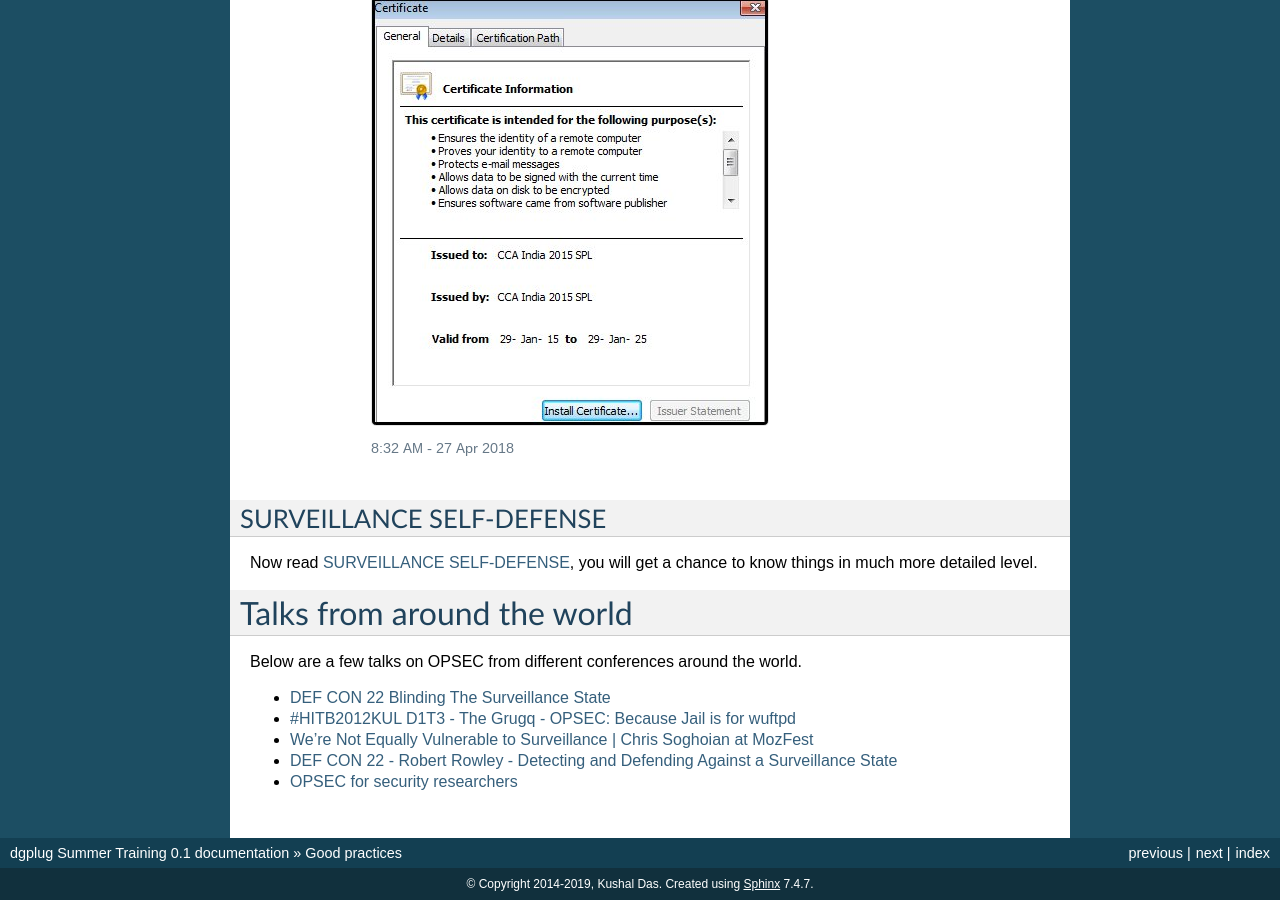
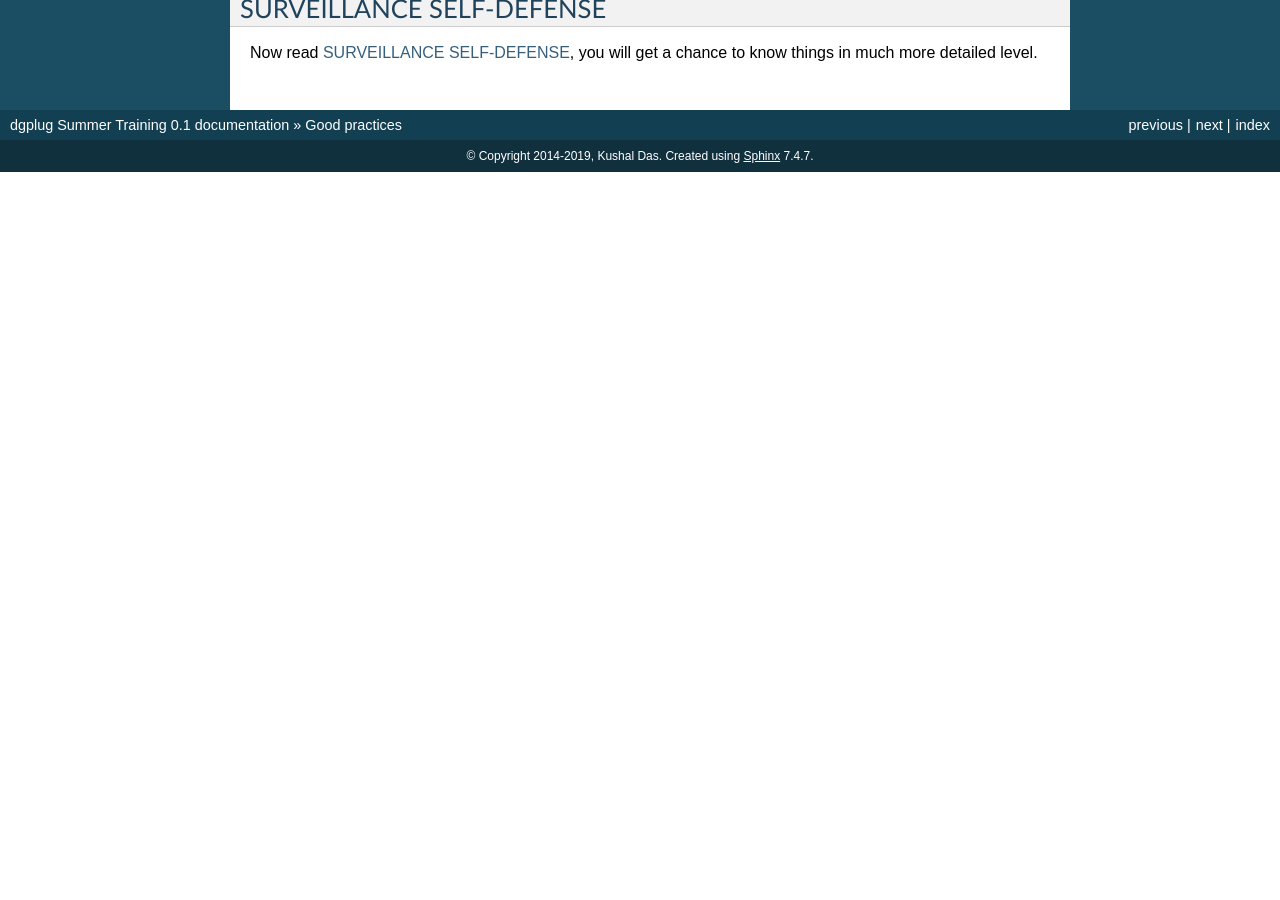
Before and after one commit to kushaldas/summertraining, a Sphinx documentation site: the page built from docs/opsec.rst, in a window 1280 px wide and 900 px high, scrolled down 5201 px. Built offline with Sphinx 7.4.7, drawn with Linux system fonts in a browser that asks for light colours; after the commit the page ends 5373 px from its top, so only the background shows below that; some of the changed text lies outside the part shown.

Commit message:
Removes old youtube links and image

```diff
--- a/docs/opsec.rst
+++ b/docs/opsec.rst
@@ -7,8 +7,6 @@ provide links to documents to learn more about those habits or tools.
 
 .. note:: You should read the previous chapter first, and then only start reading this
           chapter.
-
-.. figure:: img/we_have_dave.jpeg
 
 .. warning:: But, always remember, no technology can help mitigate risks from user errors. So, think before you click any link or execute any random command.
 
@@ -248,15 +246,3 @@ SURVEILLANCE SELF-DEFENSE
 
 Now read `SURVEILLANCE SELF-DEFENSE <https://ssd.eff.org/>`_, you will get a
 chance to know things in much more detailed level.
-
-
-Talks from around the world
-============================
-
-Below are a few talks on OPSEC from different conferences around the world.
-
-- `DEF CON 22 Blinding The Surveillance State <https://www.youtube.com/watch?v=xCH_q-xn760&t=3s>`_
-- `#HITB2012KUL D1T3 - The Grugq - OPSEC: Because Jail is for wuftpd <https://www.youtube.com/watch?v=9XaYdCdwiWU>`_
-- `We’re Not Equally Vulnerable to Surveillance | Chris Soghoian at MozFest <https://www.youtube.com/watch?v=zTZbrkV3bs8>`_
-- `DEF CON 22 - Robert Rowley - Detecting and Defending Against a Surveillance State <https://www.youtube.com/watch?v=d5jqV06Yijw>`_
-- `OPSEC for security researchers <https://www.youtube.com/watch?v=MXDCsSZ7g_0&t=1515s>`_
```
Also changed, not shown: docs/img/we_have_dave.jpeg (deleted).
